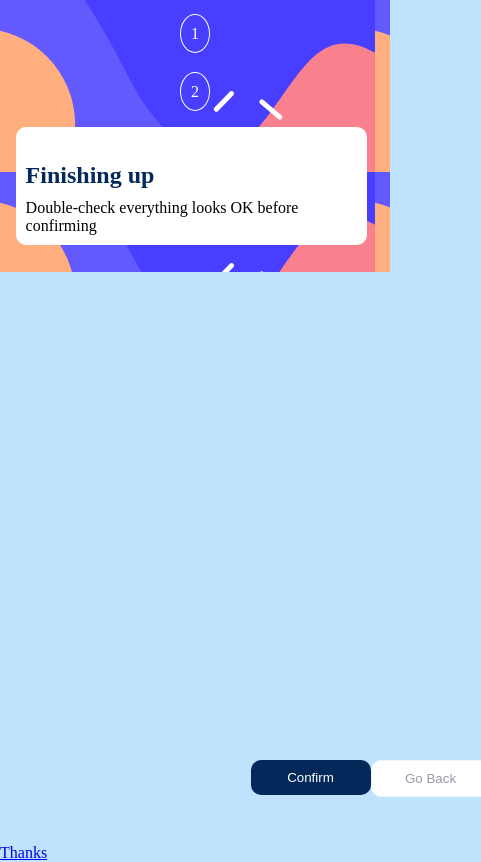
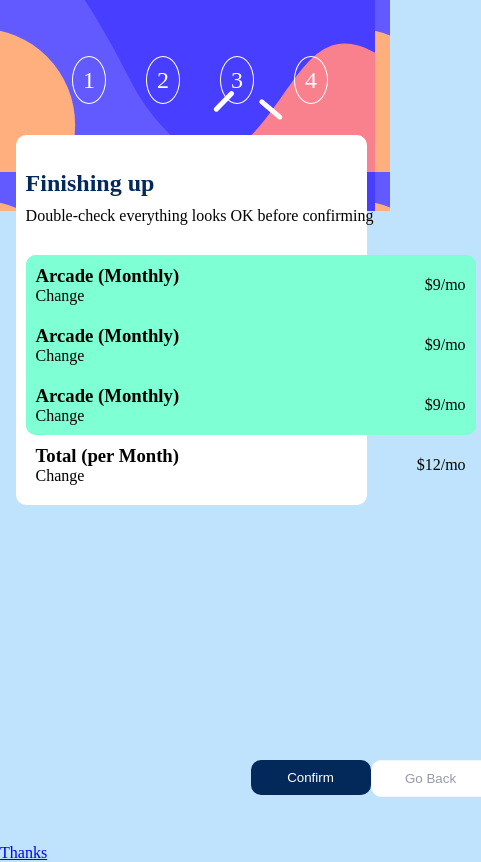
Before and after one commit to abeeebdon/FEMP, a plain HTML site: page finish.html in a window 390 px wide. Shown: the whole page, 481 px wide, since content can reach past the window. Drawn offline with Linux system fonts and the light colour scheme.

Commit message:
Responsiveness

```diff
--- a/STYLE/style.css
+++ b/STYLE/style.css
@@ -197,8 +197,22 @@ form {
 .mblue {
   color: hsl(213, 96%, 18%);
 }
-.relative {
-  position: relative;
+.sum-content {
+  margin-top: 30px;
+  width: 100%;
+}
+.sum {
+  width: 450px;
+  padding: 10px;
+  display: flex;
+  gap: 50px;
+  justify-content: space-between;
+  align-items: center;
+}
+.sum-content div {
+  background-color: aquamarine;
+  border: none;
+  border-radius: 10px;
 }
 
 .thanks {
@@ -219,6 +233,7 @@ form {
   text-align: center;
   margin: 0 auto;
 }
+
 @media (max-width: 450px) {
   body {
     height: 100vh;
@@ -235,26 +250,29 @@ form {
     height: 100vh;
     position: relative;
   }
-  .list {
-    display: flex;
-    flex-direction: column;
-    gap: 5px;
-  }
   .container {
-    margin: 0;
-    padding: 0;
-    padding-bottom: 40px;
+    padding-top: 20px;
+    padding-bottom: 80px;
+    padding-left: 70px;
+    padding-right: 60px;
     border-radius: 0px;
     width: 100vw;
+    text-align: center;
+    display: flex;
+    justify-content: center;
+    align-items: center;
     background-image: url('../assets/images/bg-sidebar-mobile.svg');
   }
+
   .list {
-    width: 40vw;
+    flex-basis: 10%;
     margin: 0 auto;
+    width: 70vw;
+    font-size: 1.5rem;
+    padding: 0px 20px;
   }
-  .list {
-    flex-direction: row;
-    justify-content: space-around;
+  .list-content {
+    display: inline-flex;
   }
   .list-content-text {
     display: none;
@@ -271,15 +289,13 @@ form {
     padding: 5px;
     margin: 0 auto;
     position: absolute;
-    top: 15%;
+    top: 16%;
     left: 5%;
     right: 5%;
     background-color: white;
     border-radius: 10px;
   }
-  .btn {
-    position: relative;
-  }
+
   .btn {
     position: fixed;
     background-color: white;
--- a/app.js
+++ b/app.js
@@ -1,4 +1,6 @@
 import side from './scripts/sidebar.js'
+
+// ------------- Showing the side with javascript-----------
 
 side.map((linked) => {
   const container = document.querySelector('.container')
@@ -18,7 +20,7 @@ side.map((linked) => {
   `
 })
 
-// ADD-ONS javascript
+//------------------ ADD-ONS javascript
 const checkBox = document.querySelectorAll('.check')
 checkBox.forEach((check) => {
   check.addEventListener('click', changeBG)
@@ -27,13 +29,18 @@ checkBox.forEach((check) => {
   }
 })
 
+// select plan ends here
+
+// ========================
+// The Button========
+
 // select plan
 
 const planItem = document.querySelectorAll('.plan-item')
 const selectPlan = document.getElementById('left')
-const changeMOnthly = document.getElementById('cp1')
+const changeMonthly = document.getElementById('cp1')
 const changeYearly = document.getElementById('cp2')
-changeMOnthly.addEventListener('click', changePlan)
+changeMonthly.addEventListener('click', changePlan)
 changeYearly.addEventListener('click', changePlan2)
 
 function changePlan() {
@@ -46,17 +53,17 @@ function changePlan() {
     const plan = document.querySelector('.plan')
     plan.appendChild(plan1)
     plan1.innerHTML = `
-<div class="plan-item">
+  <div class="plan-item">
   <img src="./assets/images/icon-arcade.svg" alt="Arcade" />
   <h3>${level}</h3>
   <p>${paragraph}</p>
-</div>
-`
+  </div>`
     planItem.forEach((planI) => {
       planI.style.display = 'none'
     })
   })
 }
+
 function changePlan2() {
   selectPlan.style.paddingLeft = '40px'
   selectPlan.style.paddingRight = '0px'
@@ -90,5 +97,3 @@ const Yplan = [
   { id: 2, level: 'Advanced', paragraph: '$120 / yr' },
   { id: 3, level: 'Pro', paragraph: '$150 / yr' },
 ]
-
-// select plan ends here
--- a/finish.html
+++ b/finish.html
@@ -17,10 +17,43 @@
             <h2>Finishing up</h2>
             <p>Double-check everything looks OK before confirming</p>
           </div>
-          <div>
-            <div class="btn" style="margin-top: 100px">
-              <button id="go">Go Back</button>
-              <button>Confirm</button>
+          <div class="sum-content">
+            <div>
+            <div class="sum">
+              <div class="sum-text">
+                <h3>Arcade (Monthly)</h3>
+                <p>Change</p>
+              </div>
+              <div class="sum-price">$9/mo</div>
+            </div>
+            <div class="sum">
+              <div class="sum-text">
+                <h3>Arcade (Monthly)</h3>
+                <p>Change</p>
+              </div>
+              <div class="sum-price">$9/mo</div>
+            </div>
+            <div class="sum">
+              <div class="sum-text">
+                <h3>Arcade (Monthly)</h3>
+                <p>Change</p>
+              </div>
+              <div class="sum-price">$9/mo</div>
+            </div>
+            </div>
+            </div>
+            <div class="sum">
+              <div class="sum-text">
+                <h3>Total (per Month)</h3>
+                <p>Change</p>
+              </div>
+              <div class="sum-price">$12/mo</div>
+            </div>
+            <div class="btn-container">
+              <div class="btn" style="margin-top: 50px;">
+                <button id="go">Go Back</button>
+                <button>Confirm</button>
+              </div>
             </div>
           </div>
         </div>
```
Also changed, not shown: index.html (+2 -32 lines).
